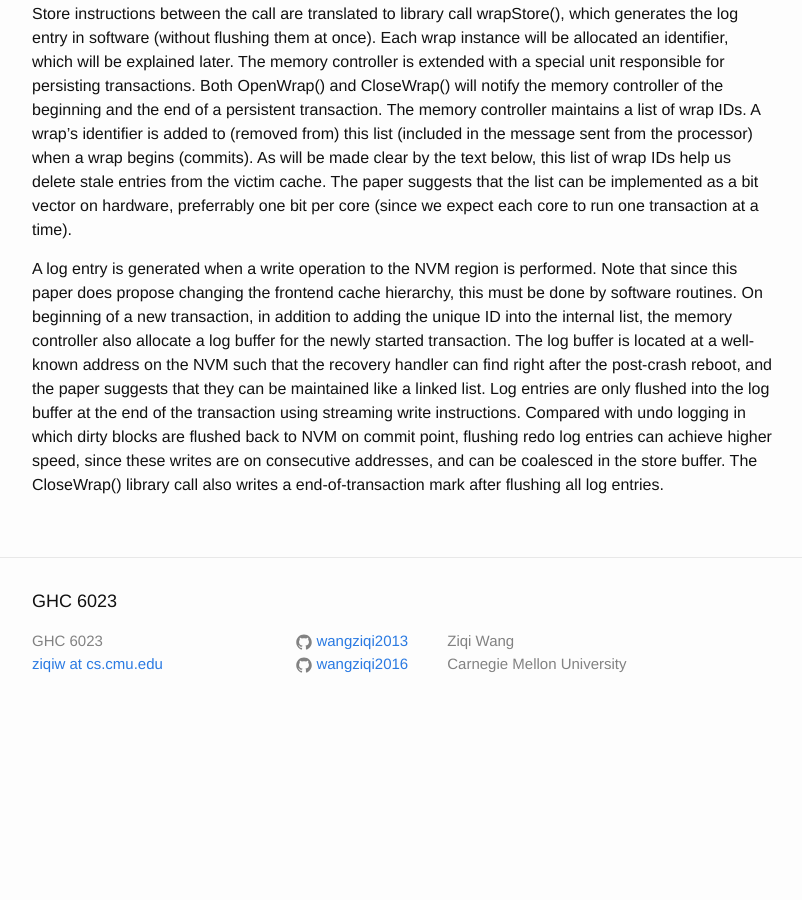
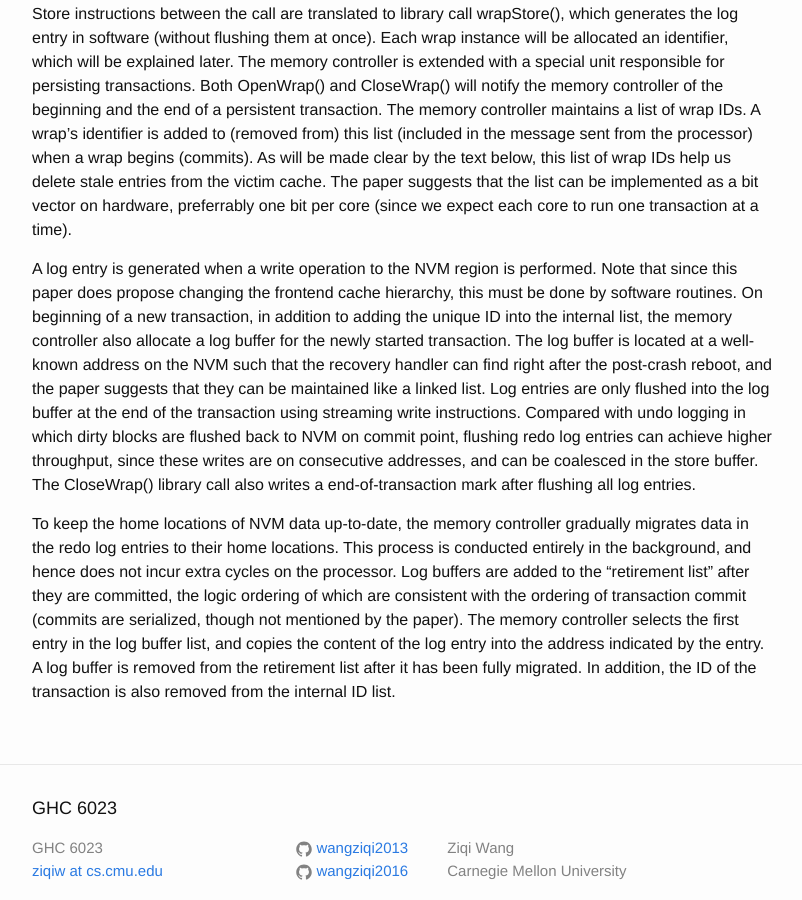
Before and after one commit to wangziqi2013/wangziqi2013.github.io, a Jekyll site: the page built from _posts/2019-08-26-atomic-persistence-for-scm.markdown, in a window 1280 px wide and 900 px high, scrolled down 1303 px. Shown: the whole window, without its empty margins (238-1040 px from the left). Built offline with Jekyll 4.4.1, drawn with Linux system fonts in a browser that asks for light colours; before the commit the page ends 2038 px from its top, so only the background shows below that.

Commit message:
Adding retirement

```diff
--- a/_posts/2019-08-26-atomic-persistence-for-scm.markdown
+++ b/_posts/2019-08-26-atomic-persistence-for-scm.markdown
@@ -59,6 +59,14 @@ to adding the unique ID into the internal list, the memory controller also alloc
 transaction. The log buffer is located at a well-known address on the NVM such that the recovery handler can find right
 after the post-crash reboot, and the paper suggests that they can be maintained like a linked list. Log entries are only
 flushed into the log buffer at the end of the transaction using streaming write instructions. Compared with undo logging
-in which dirty blocks are flushed back to NVM on commit point, flushing redo log entries can achieve higher speed, since
-these writes are on consecutive addresses, and can be coalesced in the store buffer. The CloseWrap() library call also
-writes a end-of-transaction mark after flushing all log entries.
+in which dirty blocks are flushed back to NVM on commit point, flushing redo log entries can achieve higher throughput,
+since these writes are on consecutive addresses, and can be coalesced in the store buffer. The CloseWrap() library call
+also writes a end-of-transaction mark after flushing all log entries.
+
+To keep the home locations of NVM data up-to-date, the memory controller gradually migrates data in the redo log entries
+to their home locations. This process is conducted entirely in the background, and hence does not incur extra cycles
+on the processor. Log buffers are added to the "retirement list" after they are committed, the logic ordering of
+which are consistent with the ordering of transaction commit (commits are serialized, though not mentioned by the paper).
+The memory controller selects the first entry in the log buffer list, and copies the content of the log entry into the
+address indicated by the entry. A log buffer is removed from the retirement list after it has been fully migrated. In
+addition, the ID of the transaction is also removed from the internal ID list.
```
